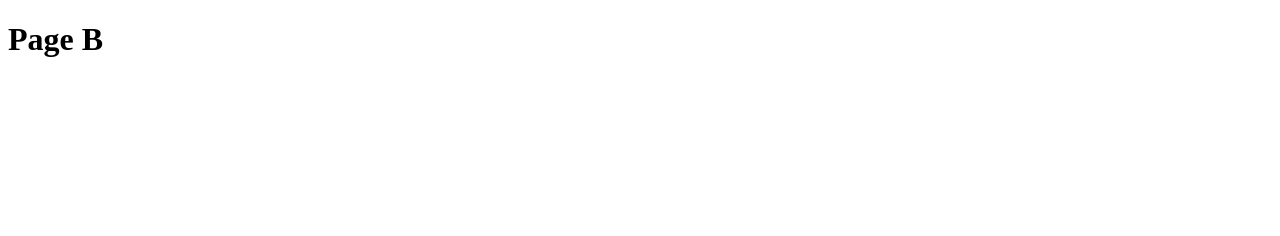
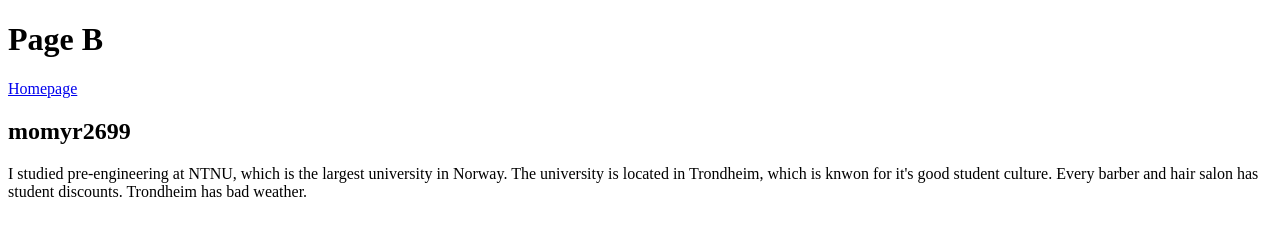
Before and after one commit to OsloMet-web/oblig-1-group-69, a plain HTML site: page page-b.html in a window 1280 px wide. Drawn offline with Linux system fonts and the light colour scheme.

Commit message:
links, formatting & student info

```diff
--- a/page-b.html
+++ b/page-b.html
@@ -7,5 +7,13 @@
 	</head>
 	<body>
 		<h1>Page B</h1>
+		<p><a href="/index.html" title="Homepage">Homepage</a></p>
+		<h2>momyr2699</h2>
+		<p>
+			I studied pre-engineering at NTNU, which is the largest university in
+			Norway. The university is located in Trondheim, which is knwon for it's
+			good student culture. Every barber and hair salon has student discounts.
+			Trondheim has bad weather.
+		</p>
 	</body>
 </html>
```
Also changed, not shown: index.html (+7 -5 lines).
